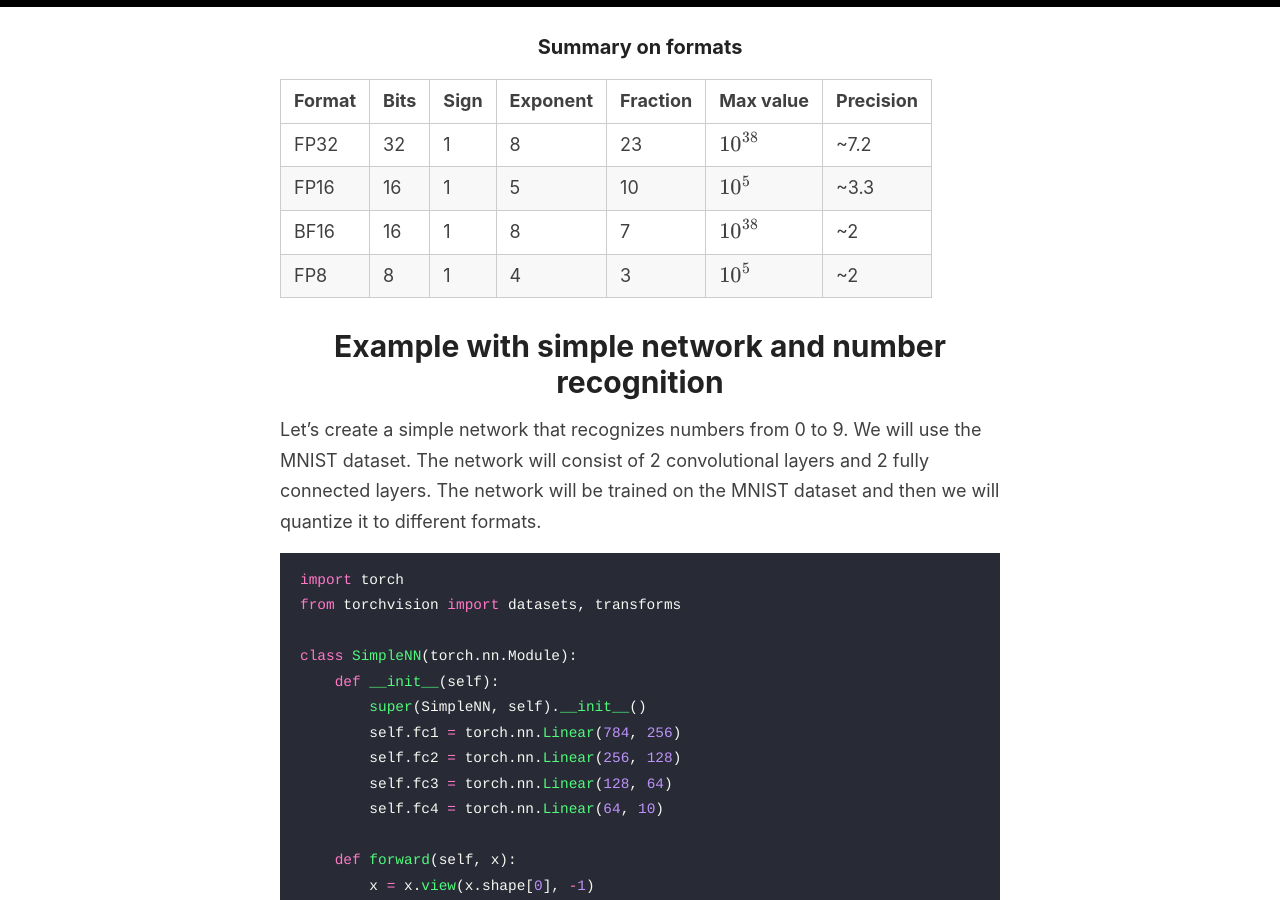
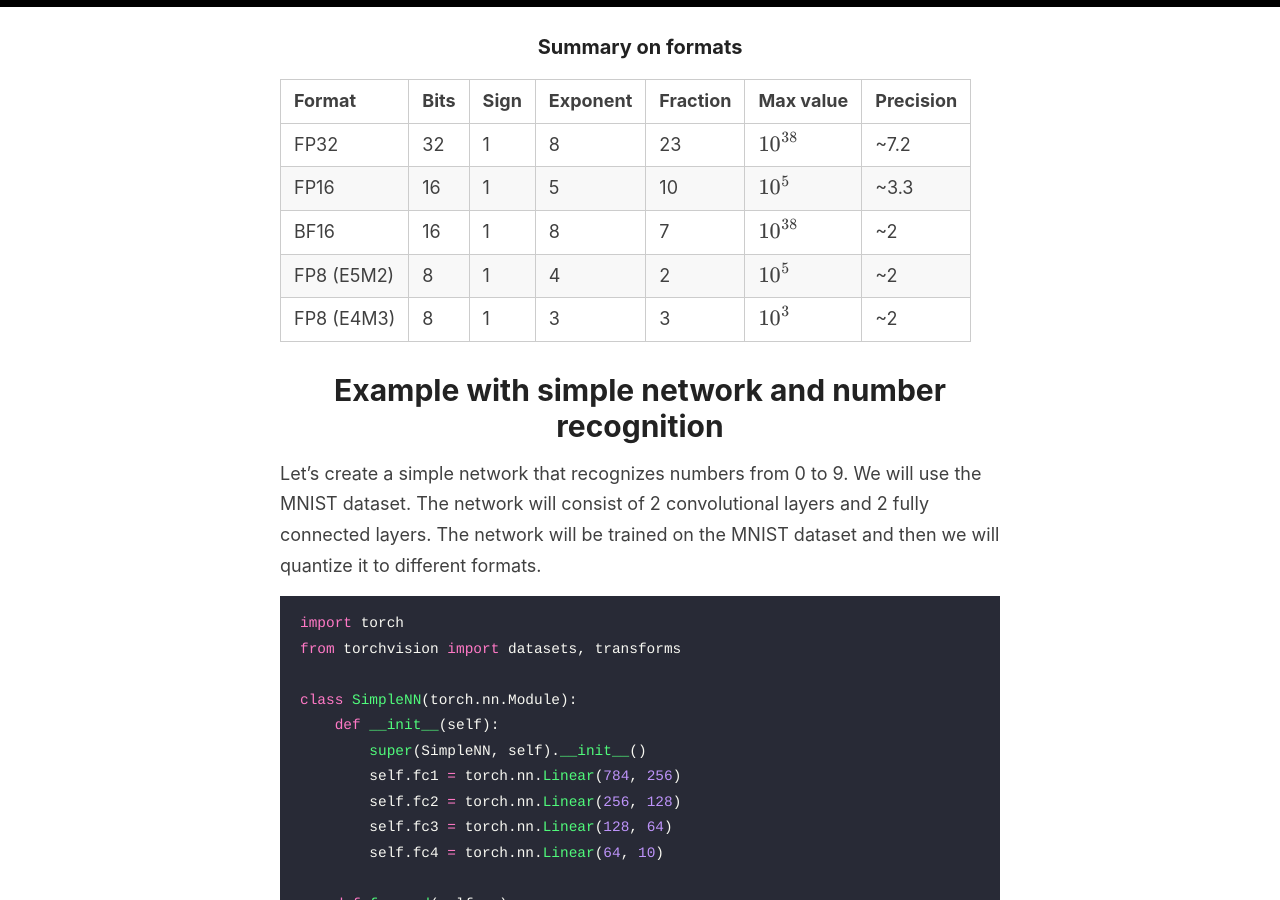
Before and after one commit to polly-code/polly-code.github.io, a Jekyll site: the page built from _posts/2024-09-14-quantization_of_neural_networks.md, in a window 1280 px wide and 900 px high, scrolled down 2642 px. Built offline with Jekyll 4.4.1, drawn with Linux system fonts in a browser that asks for light colours; our own code applies the rules of GitHub Pages for plain Markdown files; formulas are drawn with MathJax 3.

Commit message:
fixed table

```diff
--- a/_posts/2024-09-14-quantization_of_neural_networks.md
+++ b/_posts/2024-09-14-quantization_of_neural_networks.md
@@ -67,7 +67,8 @@ The next format is FP8, which is a half of FP16. It has 8 bits, and two versions
 | FP32   | 32   | 1    | 8        | 23       | $$10^{38}$$ | ~7.2      |
 | FP16   | 16   | 1    | 5        | 10       | $$10^{5}$$  | ~3.3      |
 | BF16   | 16   | 1    | 8        | 7        | $$10^{38}$$ | ~2        |
-| FP8    | 8    | 1    | 4        | 3        | $$10^{5}$$  | ~2        |
+| FP8 (E5M2)    | 8    | 1    | 4        | 2        | $$10^{5}$$  | ~2        |
+| FP8 (E4M3)    | 8    | 1    | 3        | 3        | $$10^{3}$$  | ~2        |
 
 
 # Example with simple network and number recognition
```
